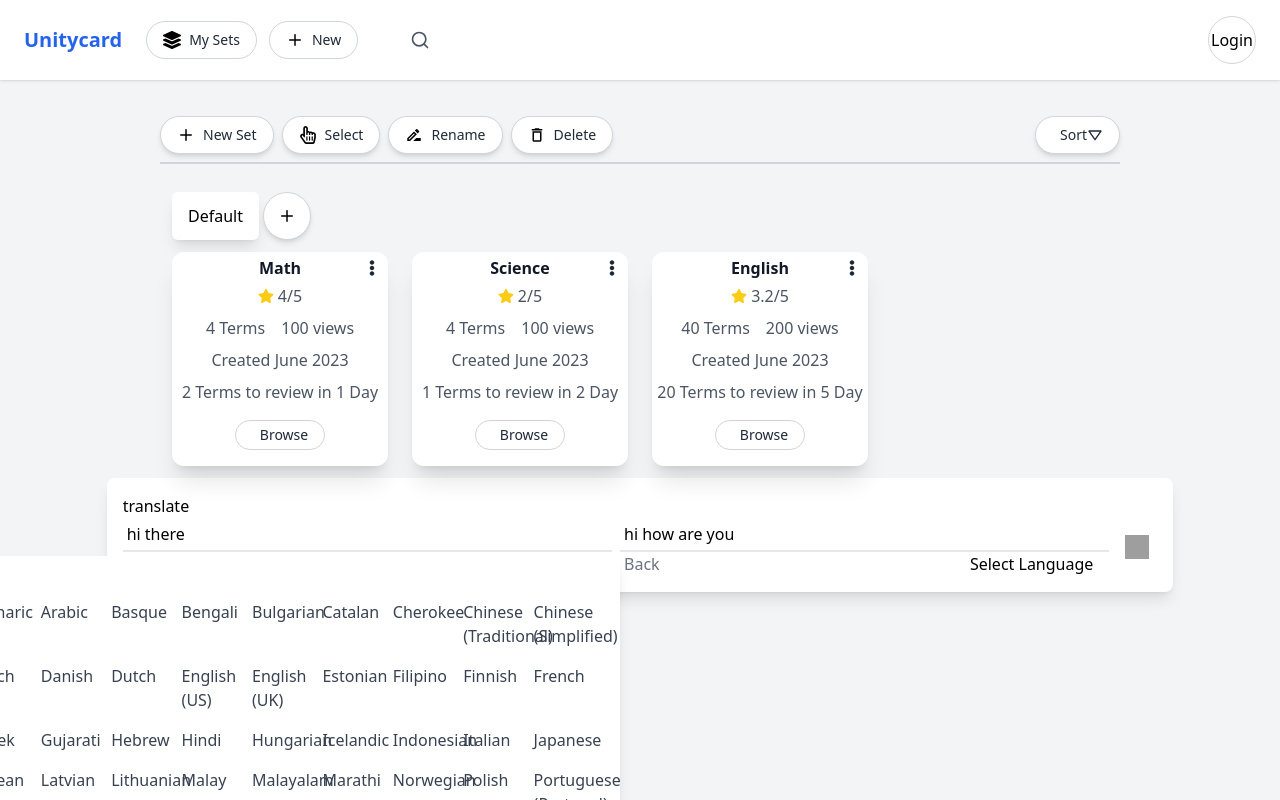
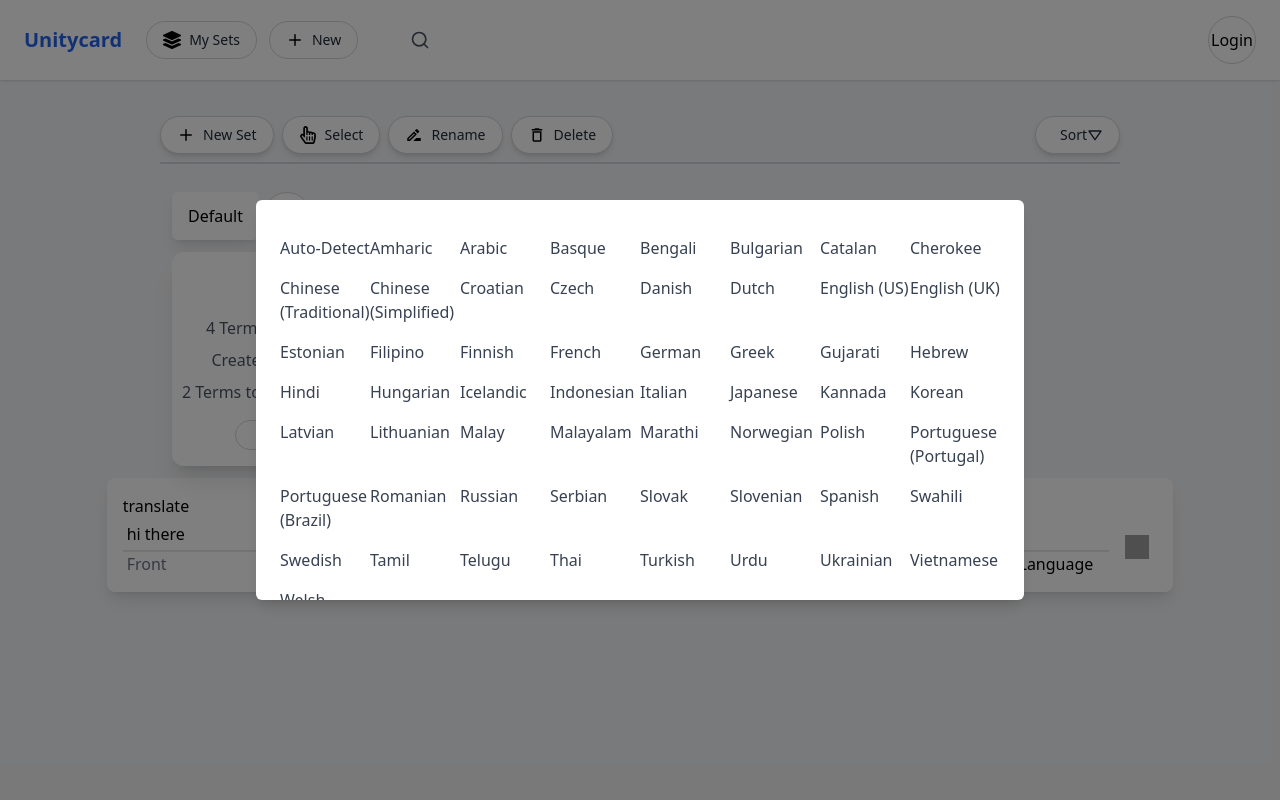
Before and after one commit to JayCenxx/forgetCurve, a React (Create React App) app in the folder forgetcurve_react/: page /CardSetStructure in a window 1280 px wide. Both pictures are taken after a click on the button "Auto-Detect". Shown: the top 800 px of the page. Built offline with nearby package versions, Linux system fonts and the light colour scheme; grey boxes are pictures that could not be loaded.

Commit message:
dropdown finally fixed

```diff
--- a/forgetcurve_react/src/components/dropDownMenu/DropDownList.js
+++ b/forgetcurve_react/src/components/dropDownMenu/DropDownList.js
@@ -2,7 +2,7 @@ import React from 'react';
 
 const DropDownList = ({ code, onClick }) => (
     <li
-      className="px-4 py-2 hover:bg-gray-100 cursor-pointer whitespace-wrap w-full"
+      className="py-2 hover:bg-gray-100 cursor-pointer whitespace-wrap w-full"
       onClick={() => onClick(code.language, code.langCode)}
     >
       {code.language}
--- a/forgetcurve_react/src/components/dropDownMenu/LangDropDown.js
+++ b/forgetcurve_react/src/components/dropDownMenu/LangDropDown.js
@@ -10,8 +10,6 @@ const LangDropdown = ({ isAutoDetectFront }) => {
   const setBackLangCode = useLangCodeStore((i) => i.setBackLangCode);
   const toggleDropdown = () => setIsOpen(!isOpen);
   const refs = useRef();
-  const buttonRef = useRef();
-  const [buttonPosition, setButtonPosition] = useState({});
 
   const handleItemClick = (language, langCode) => {
     setSelected(language);
@@ -25,19 +23,6 @@ const LangDropdown = ({ isAutoDetectFront }) => {
     }
   };
 
-  const pinPoint = () => {
-    if (!isOpen && buttonRef.current) {
-      const rect = buttonRef.current.getBoundingClientRect();
-      setButtonPosition({
-        top: rect.top + rect.height, // Position below the button
-        left: rect.left, // Align to the button's left side
-        // You might want to add an offset here if needed
-      });
-    }
-    setIsOpen(!isOpen);
-  };
-
-
   //i want this to happen when the page refresh, so the Front ll show Auto Detect instead of Select Language
   useEffect(() => {
     if (isAutoDetectFront) {
@@ -47,17 +32,15 @@ const LangDropdown = ({ isAutoDetectFront }) => {
   }, []);
 
   useEffect(() => {
-
     const handleClickOutside = (e) => {
+      console.log(refs.current, e.target);
       // when user open the dropdown menu, if they click else where, it ll close the dropdown
-      if (refs.current && !refs.current.contains(e.target) ) {
-        console.log(buttonRef!==e.target);
+      if (refs.current && !refs.current.contains(e.target)) {
         setIsOpen(false);
       }
     };
 
     if (isOpen) {
-
       document.addEventListener("click", handleClickOutside);
     }
 
@@ -67,27 +50,34 @@ const LangDropdown = ({ isAutoDetectFront }) => {
     };
   }, [isOpen]);
 
-
-
   // front ll have Auto-Detect,  back will ll skip the 1st elem =auto-detect
   const listItems = isAutoDetectFront ? langCodeArray : langCodeArray.slice(1);
   return (
-    <main className="relative" ref={refs}>
+    <main >
       <button
-       ref={buttonRef}
+        ref={refs}
         onClick={toggleDropdown}
         className=" text-black px-6 rounded focus:outline-none focus:shadow-outline"
       >
         {selected}
       </button>
 
-      {/* togleDropdown button above when click,it flip isOpen from false to true */}
       {isOpen && (
-        // affect the entire dropdownMenu
-        <section className=" flex justify-center items-center ">
-          {/* affect interior group */}
-          <div className="absolute top-0 right-0  mt-1 rounded-md bg-white shadow-lg w-[60vw] p-8" >
-            <ul className="py-1 text-gray-700  grid grid-cols-10 ">
+        // Overlay that covers the entire screen
+        <section
+          className="fixed inset-0 z-10"
+          style={{ backgroundColor: "rgba(0, 0, 0, 0.5)" }}
+        >
+          {/* Centered container for the dropdown */}
+          <div
+            className="fixed inset-0 m-auto w-[60vw] max-h-[75vh] h-[50%] p-6 overflow-auto rounded-md bg-white shadow-lg"
+            style={{
+              top: "50%",
+              left: "50%",
+              transform: "translate(-50%, -50%)",
+            }}
+          >
+            <ul className="py-1 text-gray-700 grid grid-cols-2 md:grid-cols-3 lg:grid-cols-5 xl:grid-cols-8">
               {listItems.map((code, index) => (
                 <DropDownList
                   key={index}
```
